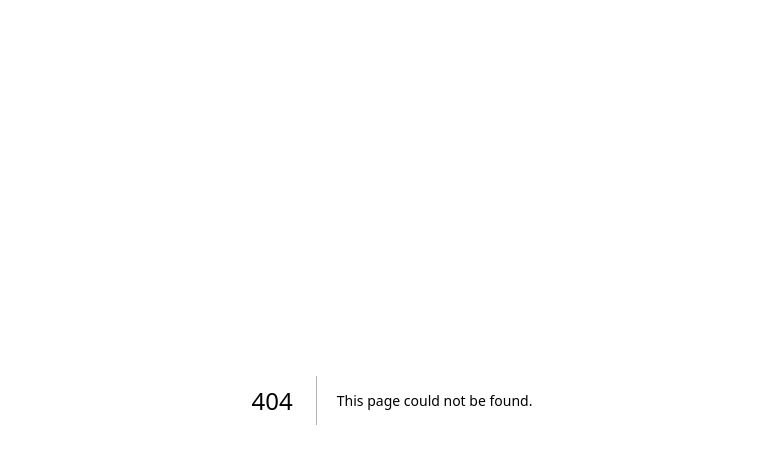
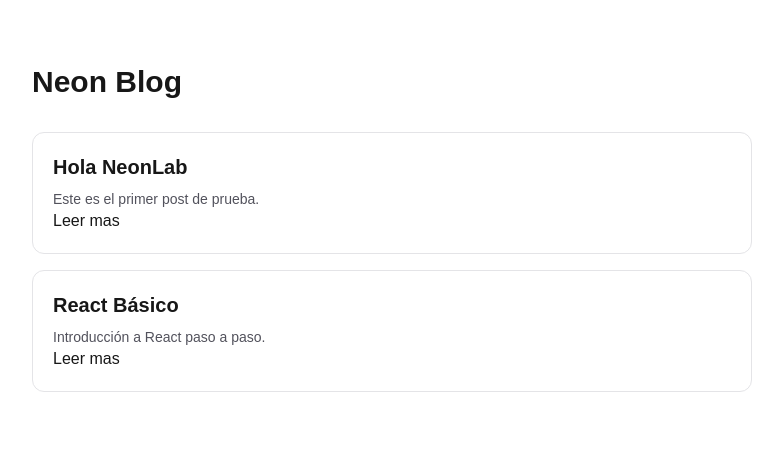
Before and after one commit to bizaphy/neon-lab, a Next.js app: page /blog in a window 1280 px wide. Before the commit this address had no page. Shown: the top 464 px of the page, without its empty margins (248-1031 px from the left). Built offline with nearby package versions, Linux system fonts and the light colour scheme.

Commit message:
se sube primer codigo a github

```diff
--- /dev/null
+++ b/src/app/blog/[slug]/page.tsx
@@ -0,0 +1,34 @@
+import { posts } from "@/lib/posts";
+
+// tipo de props que recibe la pagina desde el router
+type PageProps = {
+  params: Promise<{ slug: string }>;
+};
+
+export default async function BlogPostPage(props: PageProps) {
+  const params = await props.params;
+
+  // slug que viene desde la URL
+  const urlSlug = params.slug;
+
+  // busca el post cuyo slug coincide con el slug de la URL
+  const post = posts.find((p) => p.slug === urlSlug);
+
+  // condicion si no encuentra el post
+  if (!post) {
+    return (
+      <div>
+        <h1>Post no encontrado</h1>
+        <p>No existe un post con el slug "{urlSlug}".</p>
+      </div>
+    );
+  }
+
+  // codigo principal
+  return (
+    <div>
+      <h1>{post.title}</h1>
+      <p>{post.content}</p>
+    </div>
+  );
+}
--- /dev/null
+++ b/src/app/blog/components/BlogCard.tsx
@@ -0,0 +1,22 @@
+// Presentation Component o Dumb Component
+// Solo recibe datos, solo renderiza UI
+
+import Link from "next/link";
+
+type BlogCardProps = {
+  slug: string;
+  title: string;
+  excerpt: string;
+};
+
+export default function BlogCard({ slug, title, excerpt }: BlogCardProps) {
+  return (
+    <article className="rounded-xl border border-zinc-200 p-5 hover:bg-zinc-50 transition">
+      <h2 className="text-xl font-semibold">{title}</h2>
+      <p className="mt-2 text-sm text-zinc-600">{excerpt}</p>
+
+      {/* enlace a post individual */}
+      <Link href={`/blog/${slug}`}>Leer mas</Link>
+    </article>
+  );
+}
--- /dev/null
+++ b/src/app/blog/components/BlogList.tsx
@@ -0,0 +1,20 @@
+// Container component liviano
+// No es page, conoce estructura de datos y conecta datos con UI
+
+import BlogCard from "./BlogCard";
+import { posts } from "@/lib/posts";
+
+export default function BlogList() {
+  return (
+    <div className="space-y-4">
+      {posts.map((post) => (
+        <BlogCard
+          key={post.slug}
+          slug={post.slug}
+          title={post.title}
+          excerpt={post.content}
+        />
+      ))}
+    </div>
+  );
+}
--- /dev/null
+++ b/src/app/blog/layout.tsx
@@ -0,0 +1,8 @@
+import { ReactNode } from "react";
+type BlogLayoutProps = {
+  children: ReactNode;
+};
+
+export default function BlogLayout({ children }: BlogLayoutProps) {
+  return <main className="mx-auto max-w-3xl px-6 py-16">{children}</main>;
+}
--- /dev/null
+++ b/src/app/blog/page.tsx
@@ -0,0 +1,11 @@
+//page.tsx es la pagina renderizable, dentro de la carpeta, que en next corresponde al segmento URL
+import BlogList from "./components/BlogList";
+
+export default function BlogPage() {
+  return (
+    <section className="space-y-8">
+      <h1 className="text-3xl font-bold">Neon Blog</h1>
+      <BlogList />
+    </section>
+  );
+}
--- a/src/app/page.tsx
+++ b/src/app/page.tsx
@@ -14,7 +14,7 @@ export default function Home() {
         />
         <div className="flex flex-col items-center gap-6 text-center sm:items-start sm:text-left">
           <h1 className="max-w-xs text-3xl font-semibold leading-10 tracking-tight text-black dark:text-zinc-50">
-            To get started, edit the page.tsx file.
+            NeonLab — primer día en marcha
           </h1>
           <p className="max-w-md text-lg leading-8 text-zinc-600 dark:text-zinc-400">
             Looking for a starting point or more instructions? Head over to{" "}
--- /dev/null
+++ b/src/lib/posts.ts
@@ -0,0 +1,19 @@
+//simulador de bdd/api
+export type Post = {
+  slug: string;
+  title: string;
+  content: string;
+};
+
+export const posts: Post[] = [
+  {
+    slug: "hola-neonlab",
+    title: "Hola NeonLab",
+    content: "Este es el primer post de prueba.",
+  },
+  {
+    slug: "react-basico",
+    title: "React Básico",
+    content: "Introducción a React paso a paso.",
+  },
+];
```
Also changed, not shown: src/readme.txt (added).
